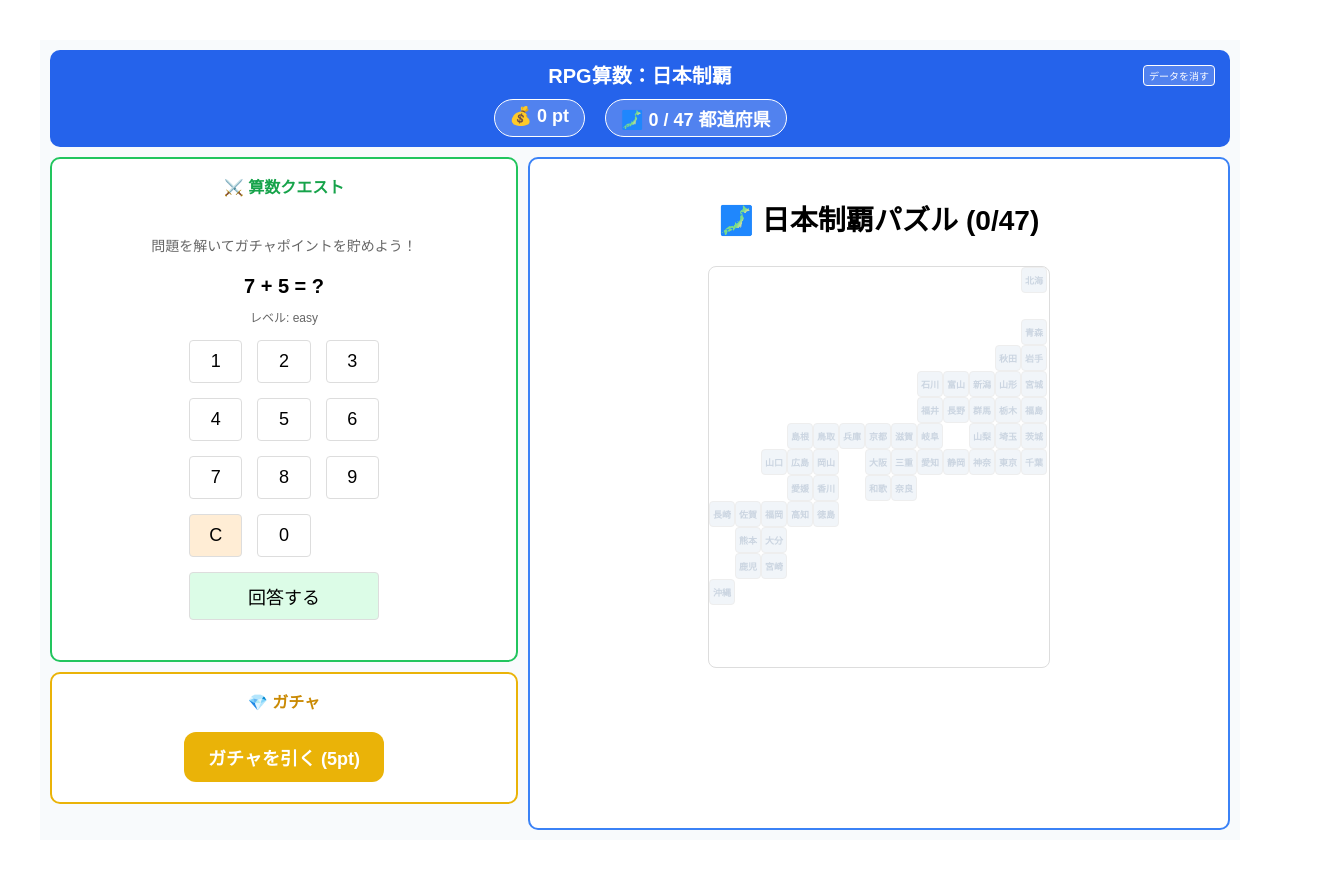
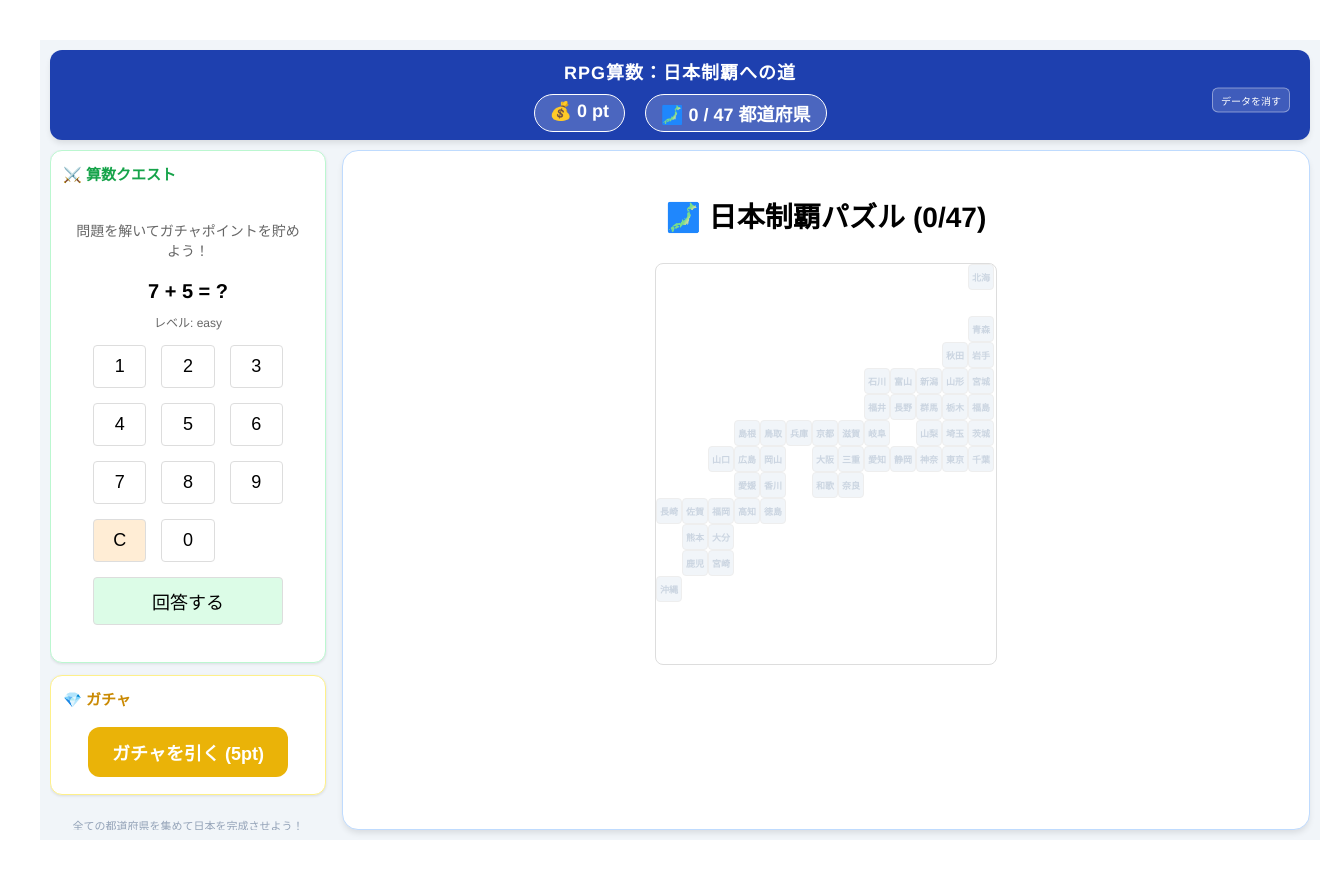
Before and after one commit to kotani6053/manaho0610, a React (Vite) app: page / in a window 1280 px wide. Shown: the whole page, 1320 px wide, since content can reach past the window. Built offline with nearby package versions, Linux system fonts and the light colour scheme; the HTML template or start-up script is replaced by a standard one.

Commit message:
Update App.jsx

```diff
--- a/src/App.jsx
+++ b/src/App.jsx
@@ -20,52 +20,53 @@ function App() {
     localStorage.setItem('obtained-prefectures', JSON.stringify(obtained));
   }, [points, obtained]);
 
-  // 【修正】ピースとポイントをすべてゼロにする関数
   const handleReset = () => {
     if (window.confirm("これまでの記録をすべて消して、最初からやり直しますか？")) {
-      setObtained([]); // 地図を空にする
-      setPoints(0);    // ポイントも0にする
-      localStorage.clear(); // 保存データも削除
+      setObtained([]);
+      setPoints(0);
+      localStorage.clear();
     }
   };
 
   return (
     <div style={{
       height: '100vh',
-      maxHeight: '100vh',
+      width: '100vw',
       overflow: 'hidden',
       display: 'flex',
       flexDirection: 'column',
       padding: '10px',
       boxSizing: 'border-box',
-      backgroundColor: '#f8fafc'
+      backgroundColor: '#f1f5f9',
+      fontFamily: '"Helvetica Neue", Arial, "Hiragino Kaku Gothic ProN", "Hiragino Sans", Meiryo, sans-serif'
     }}>
       <header style={{
         textAlign: 'center',
-        padding: '10px',
-        backgroundColor: '#2563eb',
+        padding: '8px',
+        backgroundColor: '#1e40af',
         color: 'white',
-        borderRadius: '10px',
+        borderRadius: '12px',
         marginBottom: '10px',
-        position: 'relative'
+        position: 'relative',
+        boxShadow: '0 4px 6px -1px rgb(0 0 0 / 0.1)'
       }}>
-        <h1 style={{ margin: 0, fontSize: '20px' }}>RPG算数：日本制覇</h1>
+        <h1 style={{ margin: 0, fontSize: '18px', letterSpacing: '1px' }}>RPG算数：日本制覇への道</h1>
         <ScoreBoard points={points} collectionCount={obtained.length} />
 
-        {/* 小さいリセットボタン */}
         <button
           onClick={handleReset}
           style={{
             position: 'absolute',
-            right: '10px',
-            top: '10px',
+            right: '15px',
+            top: '50%',
+            transform: 'translateY(-50%)',
             fontSize: '10px',
-            backgroundColor: 'rgba(255,255,255,0.2)',
+            backgroundColor: 'rgba(255,255,255,0.15)',
             color: 'white',
-            border: '1px solid white',
-            borderRadius: '4px',
+            border: '1px solid rgba(255,255,255,0.4)',
+            borderRadius: '6px',
             cursor: 'pointer',
-            padding: '2px 5px'
+            padding: '4px 8px'
           }}
         >
           データを消す
@@ -74,29 +75,35 @@ function App() {
 
       <div style={{
         display: 'grid',
-        gridTemplateColumns: '1fr 1.5fr',
-        gap: '10px',
+        gridTemplateColumns: '280px 1fr', // 左側を固定し、右側（地図）を最大化
+        gap: '12px',
         flex: 1,
         minHeight: 0
       }}>
-        <div style={{ display: 'flex', flexDirection: 'column', gap: '10px', overflowY: 'auto' }}>
-          <section style={{ padding: '15px', border: '2px solid #22c55e', borderRadius: '10px', backgroundColor: 'white' }}>
-            <h2 style={{ marginTop: 0, fontSize: '16px', color: '#16a34a' }}>⚔️ 算数クエスト</h2>
+        {/* 左側：操作パネル */}
+        <div style={{ display: 'flex', flexDirection: 'column', gap: '12px', overflowY: 'auto', paddingRight: '4px' }}>
+          <section style={{ padding: '12px', border: '1px solid #bbf7d0', borderRadius: '12px', backgroundColor: 'white', boxShadow: '0 1px 3px 0 rgb(0 0 0 / 0.1)' }}>
+            <h2 style={{ marginTop: 0, fontSize: '15px', color: '#16a34a', display: 'flex', alignItems: 'center', gap: '5px' }}>⚔️ 算数クエスト</h2>
             <Game onWin={(pts) => setPoints(prev => prev + pts)} />
           </section>
 
-          <section style={{ padding: '15px', border: '2px solid #eab308', borderRadius: '10px', backgroundColor: 'white' }}>
-            <h2 style={{ marginTop: 0, fontSize: '16px', color: '#ca8a04' }}>💎 ガチャ</h2>
+          <section style={{ padding: '12px', border: '1px solid #fef08a', borderRadius: '12px', backgroundColor: 'white', boxShadow: '0 1px 3px 0 rgb(0 0 0 / 0.1)' }}>
+            <h2 style={{ marginTop: 0, fontSize: '15px', color: '#ca8a04', display: 'flex', alignItems: 'center', gap: '5px' }}>💎 ガチャ</h2>
             <Gacha points={points} setPoints={setPoints} obtained={obtained} setObtained={setObtained} />
           </section>
+
+          <div style={{ marginTop: 'auto', padding: '10px', fontSize: '11px', color: '#94a3b8', textAlign: 'center' }}>
+            全ての都道府県を集めて日本を完成させよう！
+          </div>
         </div>
 
+        {/* 右側：メイン地図エリア */}
         <section style={{
-          padding: '10px',
-          border: '2px solid #3b82f6',
-          borderRadius: '10px',
+          padding: '15px',
+          border: '1px solid #bfdbfe',
+          borderRadius: '16px',
           backgroundColor: 'white',
-          overflow: 'hidden',
+          boxShadow: '0 4px 6px -1px rgb(0 0 0 / 0.1)',
           display: 'flex',
           flexDirection: 'column'
         }}>
```
